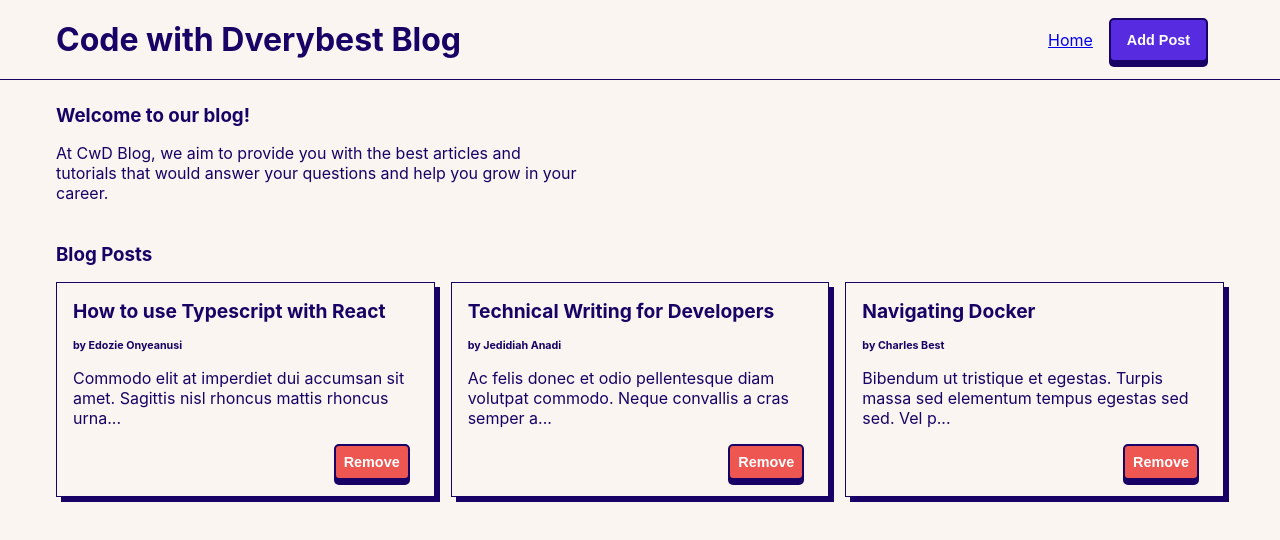
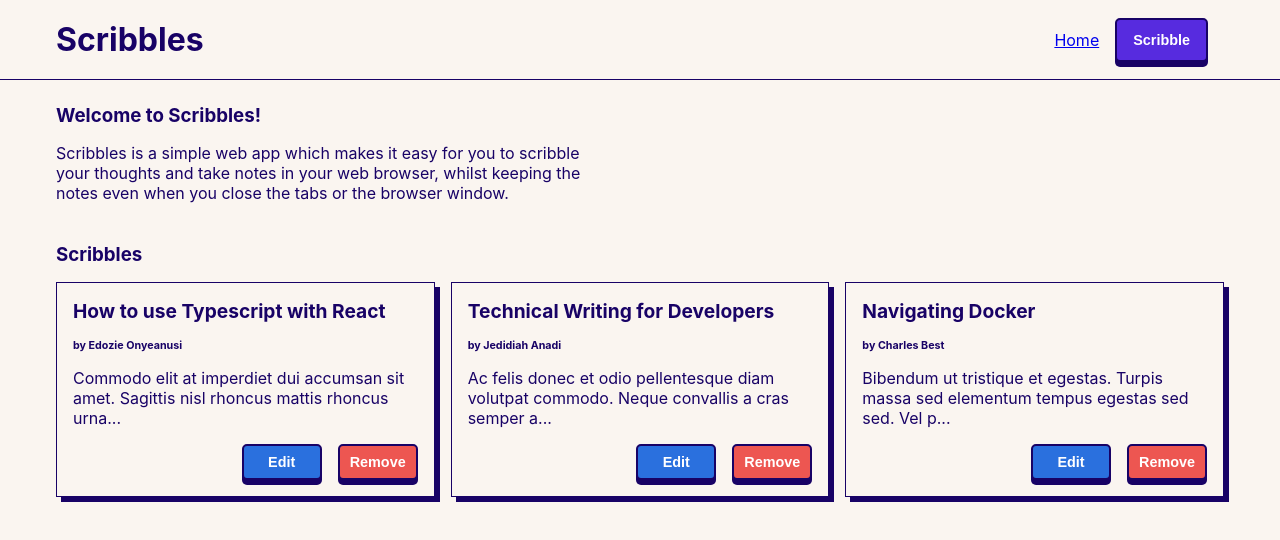
Before and after one commit to Fedozie/cwd-ein-proj, a React (Create React App) app: page / in a window 1280 px wide. Shown: the top 540 px of the page. Built offline with nearby package versions, Linux system fonts and the light colour scheme.

Commit message:
feat: reworked the read note feature, rebranded the project and added an edit button

```diff
--- a/src/App.js
+++ b/src/App.js
@@ -13,7 +13,8 @@ function App() {
       priColor: "#FAF5F0",
       white: "#FFFFFF",
       tintPriLilac: "#E8E6F0",
-      dltColor: "#ED5651"
+      dltColor: "#ED5651",
+      editColor: "#2A70DE"
     },
     breakpoints: {
       mbl: '425px',
--- a/src/components/UI/button.js
+++ b/src/components/UI/button.js
@@ -1,7 +1,7 @@
 
 import styled from 'styled-components';
 
-export const Button = ({ children, onClick}) => {
+export const Button = ({ children, onClick }) => {
     return (
         <StyledButton
             onClick={onClick}
@@ -11,7 +11,7 @@ export const Button = ({ children, onClick}) => {
     )
 }
 
-export const AddButton = ({ children, onClick}) => {
+export const AddButton = ({ children, onClick }) => {
     return (
         <StyledAddButton
             onClick={onClick}
@@ -21,13 +21,23 @@ export const AddButton = ({ children, onClick}) => {
     )
 }
 
-export const DeleteButton = ({children, onClick}) => {
-    return(
+export const DeleteButton = ({ children, onClick }) => {
+    return (
         <StyledDltButton
-            onClick = {onClick}
+            onClick={onClick}
         >
             {children}
         </StyledDltButton>
+    )
+}
+
+export const EditButton = ({ children, onClick }) => {
+    return (
+        <StyledEditButton
+            onClick={onClick}
+        >
+            {children}
+        </StyledEditButton>
     )
 }
 
@@ -51,11 +61,11 @@ const StyledButton = styled.button`
         box-shadow: none;
     }
 
-    @media only screen and (min-width: ${({theme}) => theme.breakpoints.mbl}) and (max-width: ${({theme}) => theme.breakpoints.tbt}){
+    @media only screen and (min-width: ${({ theme }) => theme.breakpoints.mbl}) and (max-width: ${({ theme }) => theme.breakpoints.tbt}){
 
     }
 
-    @media only screen and (max-width: ${({theme}) => theme.breakpoints.mbl}){
+    @media only screen and (max-width: ${({ theme }) => theme.breakpoints.mbl}){
 
     }
 `;
@@ -65,7 +75,14 @@ const StyledAddButton = styled(StyledButton)`
 `;
 
 const StyledDltButton = styled(StyledButton)`
-    background-color: ${({theme}) => theme.colors.dltColor};
+    background-color: ${({ theme }) => theme.colors.dltColor};
     padding: .5rem;
-    margin-right: .5rem;
+    width: 5rem;
 `;
+
+const StyledEditButton = styled(StyledButton)`
+    background-color: ${({theme}) => theme.colors.editColor};
+    padding: .5rem;
+    margin-right: 1rem;
+    width: 5rem;
+`;
--- a/src/components/UI/wrapper.js
+++ b/src/components/UI/wrapper.js
@@ -7,7 +7,7 @@ export const Header = () => {
 
     return (
         <Wrapper>
-            <Title>Code with Dverybest Blog</Title>
+            <Title>Scribbles</Title>
             <Navigation>
                 <Link to="/">Home</Link>
                 <AddButton
@@ -15,7 +15,7 @@ export const Header = () => {
                         navigate("/new-post")
                     }}
                 >
-                    Add Post
+                    Scribble
                 </AddButton>
             </Navigation>
         </Wrapper>
@@ -27,7 +27,7 @@ export const Container = ({children}) => {
     return (
         <ContainerWrapper>
             <div>
-                <Title>Add New Blog Post</Title>
+                <Title>Add New Scribble</Title>
                 <Link to = "/"> Go back to Home</Link>
             </div>
             {children}
@@ -89,7 +89,6 @@ const ContainerWrapper = styled(Wrapper)`
 
     @media only screen and (max-width: ${({theme}) => theme.breakpoints.tbt}){
         width: 75vw;
-
     }
 
     @media only screen and (max-width: ${({theme}) => theme.breakpoints.mbl}){
--- a/src/components/addPost.js
+++ b/src/components/addPost.js
@@ -1,5 +1,6 @@
 
-import React, {useState, useContext} from "react";
+import React, {useState, useContext, useEffect} from "react";
+import { useLocalStorage } from "./hooks/uselocalStorage";
 import {useNavigate} from "react-router-dom";
 import {v4 as uuidv4} from 'uuid';
 import styled from "styled-components";
@@ -10,10 +11,11 @@ const AddPost = () => {
     const navigate = useNavigate();
     const {blogs, setBlogs} = useContext(DataContext);
 
-
     const [title, setTitle] = useState('');
     const [author, setAuthor] = useState('');
     const [post, setPost] = useState('');
+
+
 
     const submitForm = (e) => {
         e.preventDefault();
@@ -21,17 +23,19 @@ const AddPost = () => {
         const blog = {title, author, post, blogID};
         const updatedBlogs = [...blogs, blog];
         setBlogs(updatedBlogs)
-        // localStorage.setItem('blogs', JSON.stringify(updatedBlogs))
+
         setTitle('');
         setAuthor('');
         setPost('');
         navigate("/");
     }
 
+
+
     return (
         <StyledForm onSubmit = {submitForm}>
             <InputWrapper>
-                <label htmlFor="title">Title of Blog Post</label>
+                <label htmlFor="title">Scribble Title</label>
                 <input
                     type="text"
                     value={title}
@@ -41,7 +45,7 @@ const AddPost = () => {
                 />
             </InputWrapper>
             <InputWrapper>
-                <label htmlFor="author">Author of Blog Post</label>
+                <label htmlFor="author">Scribble Author</label>
                 <input
                     type="text"
                     value={author}
@@ -51,7 +55,7 @@ const AddPost = () => {
                 />
             </InputWrapper>
             <InputWrapper>
-                <label htmlFor="post">Blog Post</label>
+                <label htmlFor="post">Scribble</label>
                 <textarea
                     value={post}
                     onChange={(e) => { setPost(e.target.value) }}
@@ -62,7 +66,7 @@ const AddPost = () => {
             </InputWrapper>
             <BtnWrapper>
                 <Button>
-                    Submit Blog Post
+                    Done Scribbling?
                 </Button>
             </BtnWrapper>
         </StyledForm>
--- a/src/components/contexts/dataContext.js
+++ b/src/components/contexts/dataContext.js
@@ -1,4 +1,5 @@
 import { createContext, useEffect, useState } from "react";
+import { useLocalStorage } from "../hooks/uselocalStorage";
 
 const DataContext = createContext({});
 
@@ -24,11 +25,13 @@ export const DataProvider = ({ children }) => {
         }
     ]);
 
+    const { setItem } = useLocalStorage('blogs');
+
     useEffect(() => {
-        localStorage.setItem("blogs", JSON.stringify(blogs))
-    }, [blogs])
+        setItem(blogs)
+    }, [blogs, setItem])
 
-    const contextValue = {blogs, setBlogs}
+    const contextValue = { blogs, setBlogs }
 
     return (
         <DataContext.Provider value={contextValue}>
--- /dev/null
+++ b/src/components/hooks/uselocalStorage.js
@@ -0,0 +1,23 @@
+
+
+
+export const useLocalStorage = (key) => {
+
+
+
+  const setItem = (value) => {
+    try{
+      localStorage.setItem(key, JSON.stringify(value))
+    }catch(error){
+      console.log(error)
+    }
+  }
+
+  const removeItem = () => {
+
+    console.log("remove me")
+  }
+
+
+  return {setItem, removeItem}
+}
--- a/src/components/mainBody.js
+++ b/src/components/mainBody.js
@@ -1,47 +1,54 @@
 import React, { useContext } from "react";
-import { useNavigate } from "react-router-dom"
+import { useNavigate } from "react-router-dom";
 import DataContext from "./contexts/dataContext";
 import styled from "styled-components";
 import { v4 as uuidv4 } from 'uuid'
 import { Card } from "./UI/wrapper";
-import { DeleteButton } from "./UI/button";
+import { DeleteButton, EditButton } from "./UI/button";
+import { useLocalStorage } from "./hooks/uselocalStorage"
 
 const MainBody = () => {
     const navigate = useNavigate();
     const { blogs } = useContext(DataContext);
 
-    const removeBlog = () => {
-        console.log("remove")
+    const { removeItem } = useLocalStorage('blogs');
+
+    const viewNote = (event, blog) => {
+
+        if(event.detail === 2){
+            navigate(`/read-post/${blog.blogID}`)
+        }
     }
 
     return (
         <StyledBody>
             <WelcomeDiv>
                 <Heading>
-                    Welcome to our blog!
+                    Welcome to Scribbles!
                 </Heading>
                 <Paragraph>
-                    At CwD Blog, we aim to provide you with the best articles and tutorials that would answer your questions and help you grow in your career.
+                    Scribbles is a simple web app which makes it easy for you to scribble your thoughts and take notes in your web browser, whilst keeping the notes even when you close the tabs or the browser window.
                 </Paragraph>
             </WelcomeDiv>
             <Heading>
-                Blog Posts
+                Scribbles
             </Heading>
             <Blogs>
                 {
                     blogs.map((blog) => (
                         <Card
                             key={uuidv4()}
-                            onClick={() => {
-                                navigate(`/read-post/${blog.blogID}`)
-                            }}
+                            onClick={(event) => viewNote(event, blog)}
                         >
                             <h3>{blog.title}</h3>
                             <h6>by {blog.author}</h6>
                             <p >{blog.post.slice(0, 90)}...</p>
                             <div className="CTA">
+                                <EditButton onClick={() => removeItem}>
+                                    Edit
+                                </EditButton>
                                 <DeleteButton
-                                    onClick={removeBlog}
+                                    onClick={() => removeItem()}
                                 >
                                     Remove
                                 </DeleteButton>
```
Lines whose indentation alone changed are shown as unchanged.
